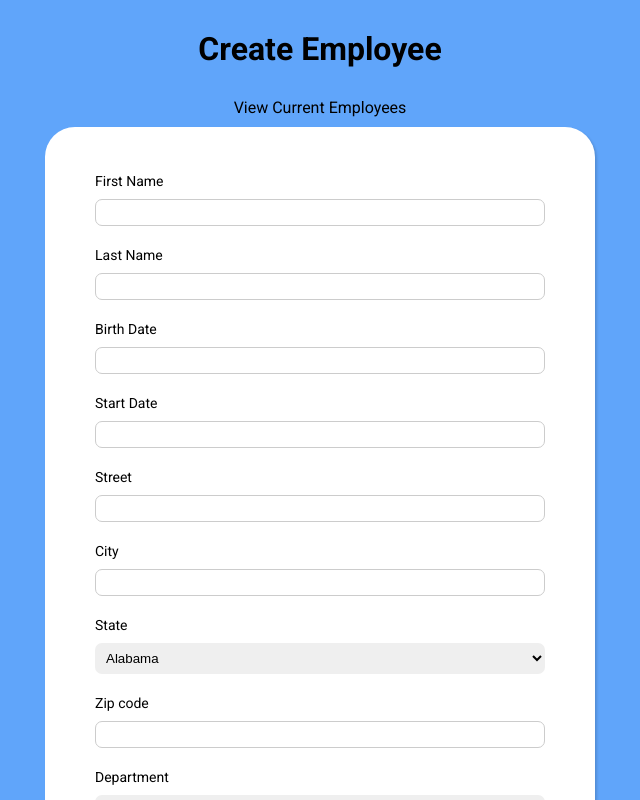
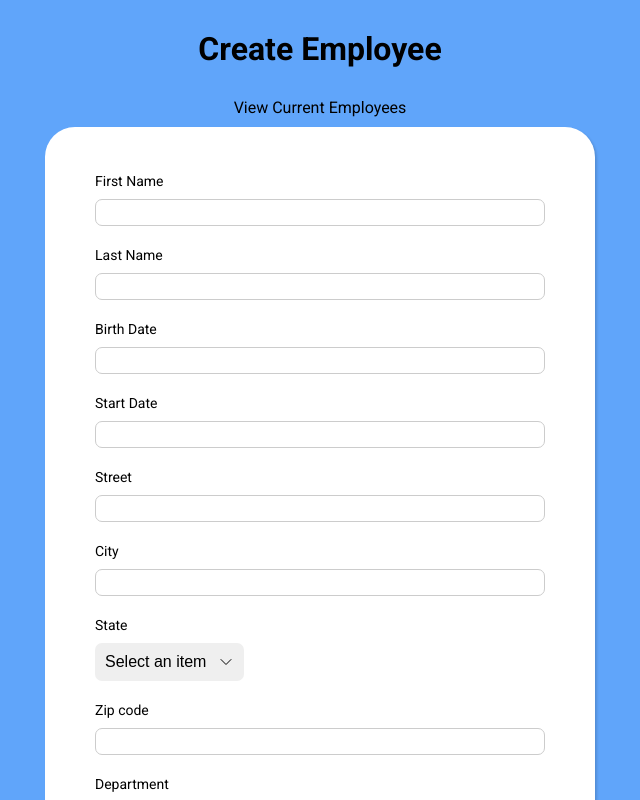
Before and after one commit to pyko7/HRNet, a React (Vite) app: page / in a window 1280 px wide. Shown: the top 800 px of the page, without its empty margins (320-960 px from the left). Built offline with nearby package versions, Linux system fonts and the light colour scheme.

Commit message:
chore: add dropdown menu

```diff
--- /dev/null
+++ b/src/components/dropdownMenu/DropdownMenu.css
@@ -0,0 +1,44 @@
+.dropdown {
+  position: relative;
+  display: inline-block;
+}
+
+.dropdown-toggle {
+  padding: 10px;
+  display: flex;
+  align-items: center;
+  gap: 0.75rem;
+  font-size: 16px;
+  border: none;
+  border-radius: 7px;
+  cursor: pointer;
+}
+
+.dropdown-icon {
+  width: 1rem;
+  height: 1rem;
+}
+
+.dropdown-menu {
+  position: absolute;
+  display: block;
+  min-width: 160px;
+  max-height: 15rem;
+  background-color: white;
+  overflow: auto;
+  border-radius: 7px;
+  box-shadow: 0px 8px 16px 0px rgba(0, 0, 0, 0.2);
+  z-index: 1;
+}
+
+.dropdown-menu li {
+  display: block;
+  padding: 12px 16px;
+  color: black;
+  text-decoration: none;
+  cursor: pointer;
+}
+
+.dropdown-menu li:hover {
+  background-color: #ddd;
+}
--- /dev/null
+++ b/src/components/dropdownMenu/DropdownMenu.jsx
@@ -0,0 +1,46 @@
+import { useState } from "react";
+import "./DropdownMenu.css";
+import ChevronDownIcon from "../icons/ChevronDownIcon";
+
+/**
+ * @description Dropdown component
+ * @param {string[]} options List of select options
+ * @returns
+ */
+const DropdownMenu = ({ options }) => {
+  const [isOpen, setIsOpen] = useState(false);
+  const [selectedItem, setSelectedItem] = useState(null);
+
+  const toggleDropdown = () => {
+    setIsOpen(!isOpen);
+  };
+
+  const handleItemClick = (item) => {
+    setSelectedItem(item);
+    setIsOpen(false);
+  };
+
+  return (
+    <div className="dropdown">
+      <button
+        type="button"
+        className="dropdown-toggle"
+        onClick={toggleDropdown}
+      >
+        <span>{selectedItem || "Select an item"}</span>
+        <ChevronDownIcon aria-hidden="true" className="dropdown-icon" />
+      </button>
+      {isOpen && (
+        <ul className="dropdown-menu">
+          {options.map((item, index) => (
+            <li key={item.id ?? index} onClick={() => handleItemClick(item)}>
+              {item}
+            </li>
+          ))}
+        </ul>
+      )}
+    </div>
+  );
+};
+
+export default DropdownMenu;
--- a/src/components/form/Form.jsx
+++ b/src/components/form/Form.jsx
@@ -1,6 +1,6 @@
 import Button from "../button/Button";
 import TextField from "../textField/TextField";
-import Select from "../select/Select";
+import DropdownMenu from "../dropdownMenu/DropdownMenu";
 import { departments, states } from "../../utils/utils";
 import "./Form.css";
 import "../textField/TextField.css";
@@ -24,11 +24,21 @@ const Form = () => {
       <TextField type="text" id="street" label="Street" />
       <TextField type="text" id="city" label="City" />
 
-      <Select id="state" label="State" options={statesName} />
+      <div className="textfield-label-container">
+        <label className="label" htmlFor="State">
+          State
+        </label>
+        <DropdownMenu options={statesName} />
+      </div>
 
       <TextField type="number" id="zip-code" label="Zip code" />
 
-      <Select id="department" label="Department" options={departments} />
+      <div className="textfield-label-container">
+        <label className="label" htmlFor="Department">
+          Department
+        </label>
+        <DropdownMenu options={departments} />
+      </div>
 
       <Button handleClick={handleClick}>Save</Button>
     </form>
--- /dev/null
+++ b/src/components/icons/ChevronDownIcon.jsx
@@ -0,0 +1,20 @@
+const ChevronDownIcon = ({ className }) => {
+  return (
+    <svg
+      xmlns="http://www.w3.org/2000/svg"
+      fill="none"
+      viewBox="0 0 24 24"
+      strokeWidth={1.5}
+      stroke="currentColor"
+      className={className}
+    >
+      <path
+        strokeLinecap="round"
+        strokeLinejoin="round"
+        d="m19.5 8.25-7.5 7.5-7.5-7.5"
+      />
+    </svg>
+  );
+};
+
+export default ChevronDownIcon;
--- a/src/components/select/Select.css
+++ /dev/null
@@ -1,6 +0,0 @@
-.select {
-  width: 100%;
-  padding: 7px;
-  border: none;
-  border-radius: 7px;
-}
--- a/src/components/select/Select.jsx
+++ /dev/null
@@ -1,27 +0,0 @@
-import "./Select.css";
-import "../textField/TextField.css";
-/**
- * @description Select component
- * @param {string} id Select's id
- * @param {string} label Select's label
- * @param {string[]} options List of select options
- * @returns
- */
-const Select = ({ label, id, options }) => {
-  return (
-    <div className="textfield-label-container">
-      {label && (
-        <label className="label" htmlFor={id}>
-          {label}
-        </label>
-      )}
-      <select className="select" id={id}>
-        {options.map((option, idx) => (
-          <option key={idx}>{option}</option>
-        ))}
-      </select>
-    </div>
-  );
-};
-
-export default Select;
```
